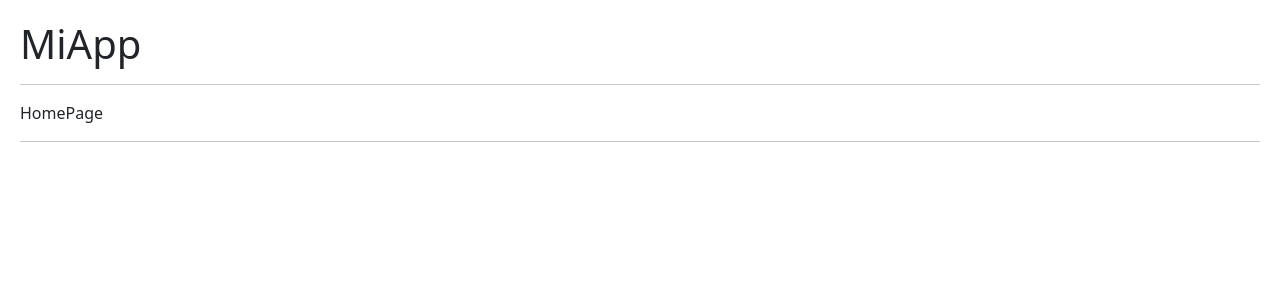
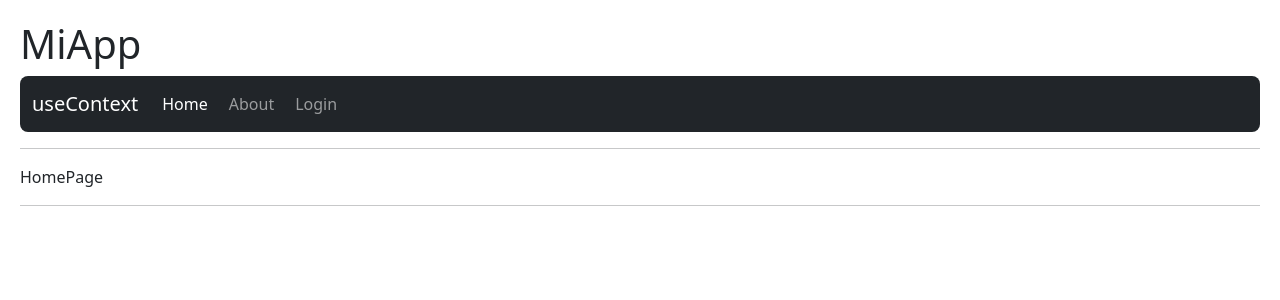
Before and after one commit to DaniloCatalan/custom-hook, a React (Vite) app: page / in a window 1280 px wide. Shown: the top 300 px of the page. Built offline with nearby package versions, Linux system fonts and the light colour scheme.

Commit message:
add navbar

```diff
--- a/src/09-useContext/MainApp.jsx
+++ b/src/09-useContext/MainApp.jsx
@@ -2,11 +2,13 @@
 import { HomePage } from './HomePage';
 import { AboutPage } from './AboutPage';
 import { LoginPage } from './LoginPage';
+import { NavBar } from './NavBar';
 
 export const MainApp = () => {
   return (
     <>
       <h1>MiApp</h1>
+      <NavBar/>
       <hr />
       <Routes>
         <Route path="/" element={<HomePage />} />
--- /dev/null
+++ b/src/09-useContext/NavBar.jsx
@@ -0,0 +1,46 @@
+import { Link, NavLink } from 'react-router-dom';
+
+export const NavBar = () => {
+  return (
+    <nav className="navbar navbar-expand-lg navbar-dark bg-dark rounded-3">
+      <div className="container-fluid">
+        <Link className="navbar-brand" to="/">
+          useContext
+        </Link>
+
+        <div className="collapse navbar-collapse" id="navbarNav">
+          <ul className="navbar-nav">
+            <NavLink
+
+              to="/"
+              className={({ isActive }) =>
+                `nav-link ${isActive ? 'active' : ''}`
+              }
+              end
+            >
+              Home
+            </NavLink>
+
+            <NavLink
+              className={({ isActive }) =>
+                `nav-link ${isActive ? 'active' : ''}`
+              }
+              to="/about"
+            >
+              About
+            </NavLink>
+
+            <NavLink
+              className={({ isActive }) =>
+                `nav-link ${isActive ? 'active' : ''}`
+              }
+              to="/Login"
+            >
+              Login
+            </NavLink>
+          </ul>
+        </div>
+      </div>
+    </nav>
+  );
+};
--- a/src/index.css
+++ b/src/index.css
@@ -4,3 +4,6 @@
 button {
   margin-left: 10px;
 }
+a{
+  margin-right: 5px;
+}
```
